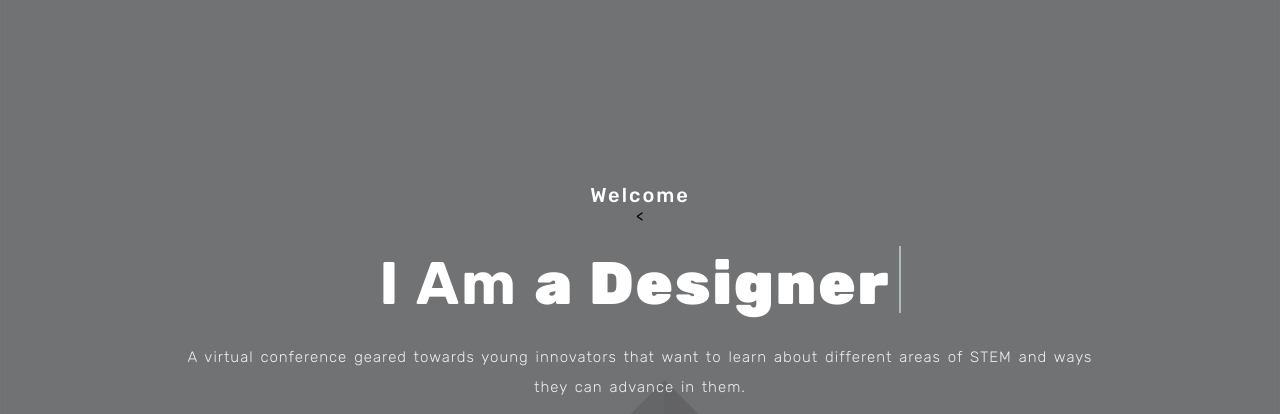
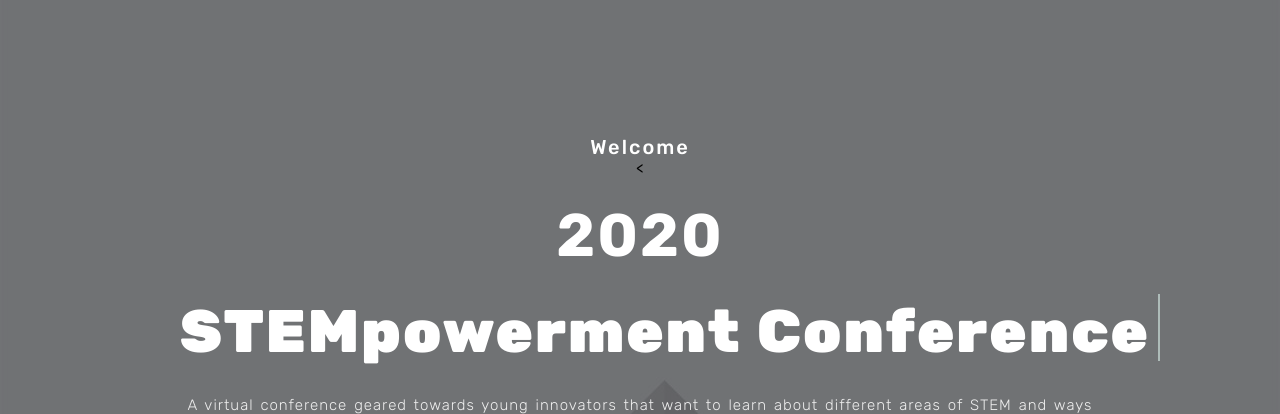
Before and after one commit to stempowerment/stempowerment.github.io, a plain HTML site: page index.html in a window 1280 px wide. Shown: the part 79-493 px from the top of the page. Drawn offline with Linux system fonts and the light colour scheme.

Commit message:
Update index.html

```diff
--- a/index.html
+++ b/index.html
@@ -100,11 +100,9 @@
     				<div class="offset-lg-1 col-lg-10 text-center caption mt-50">
                         <h6>Welcome</h6>
                        <<h1 class="cd-headline clip">
-                            <span class="blc">I Am </span>
+                            <span class="blc">2020</span>
                             <span class="cd-words-wrapper">
-                              <b class="is-visible">2020 STEMpowerment Virtual Youth Conference</b>
-                              <b>a Developer</b>
-                              <b>a Designer</b>
+                              <b class="is-visible">STEMpowerment Conference</b>
                             </span>
                         </h1>
                         <p>A virtual conference geared towards young innovators that want to learn about different areas of STEM and ways they can advance in them.</p>
```
